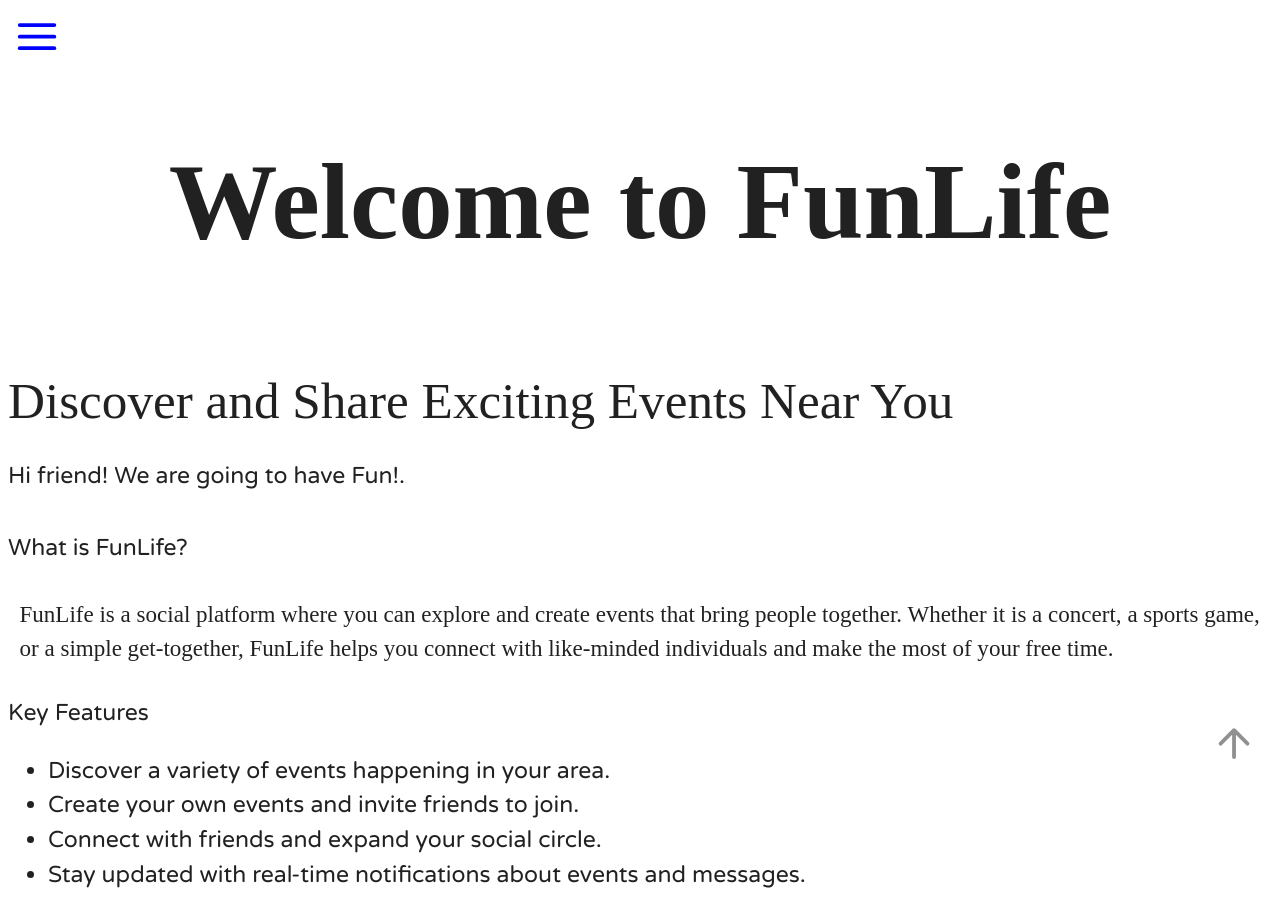
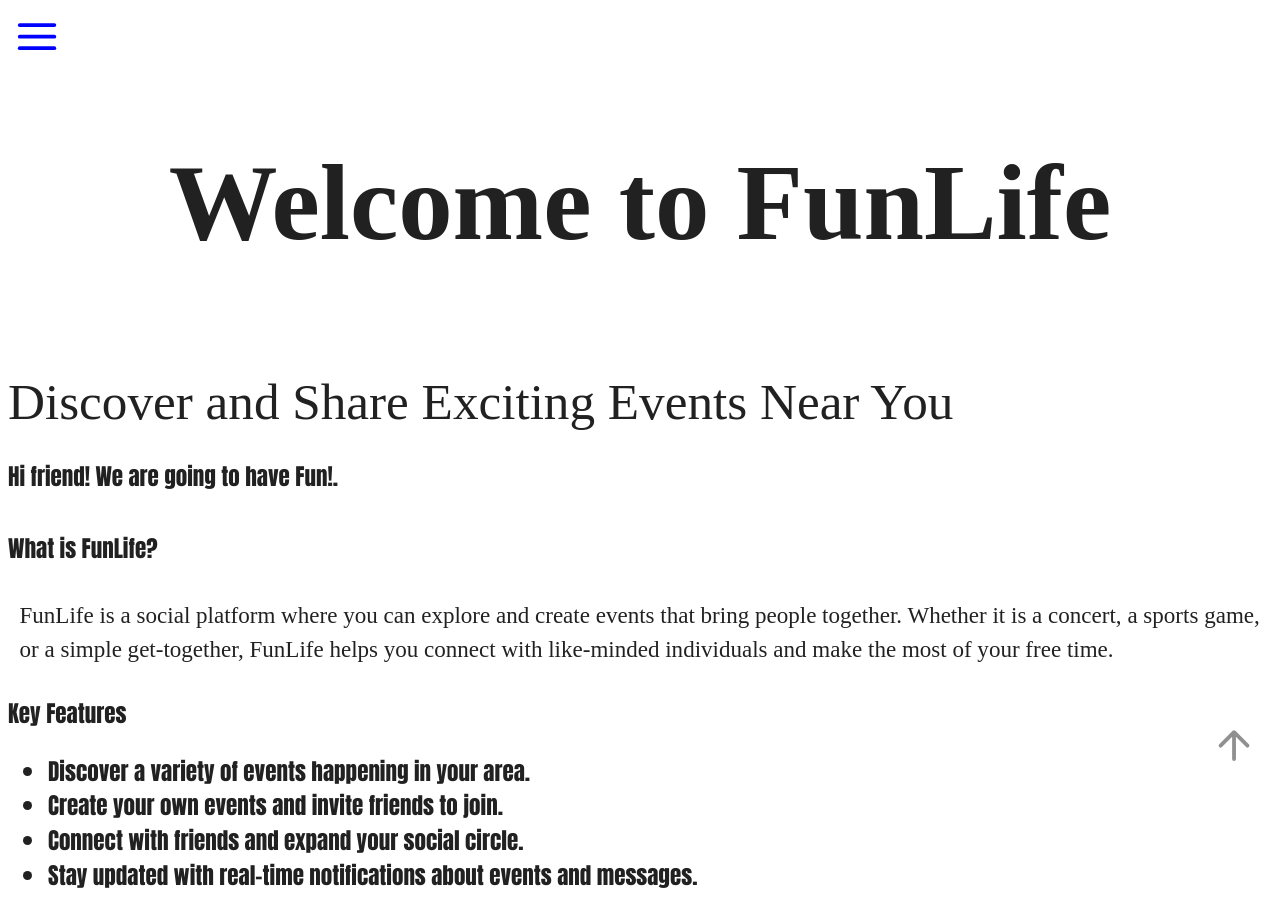
Before and after one commit to antkera/FunLife-client, a React (Vite) app: page / in a window 1280 px wide. Built offline with nearby package versions, Linux system fonts and the light colour scheme; no server answers.

Commit message:
cambio de letra

```diff
--- a/src/App.css
+++ b/src/App.css
@@ -30,7 +30,7 @@
 
 /*Basics*/ /********************************************************************************************************************/
 * {
-  font-family: "Varela Round", sans-serif;
+  font-family: Impact, Haettenschweiler, 'Arial Narrow Bold', sans-serif;
   font-style: normal;
   font-size: 4vw;
 }
```
